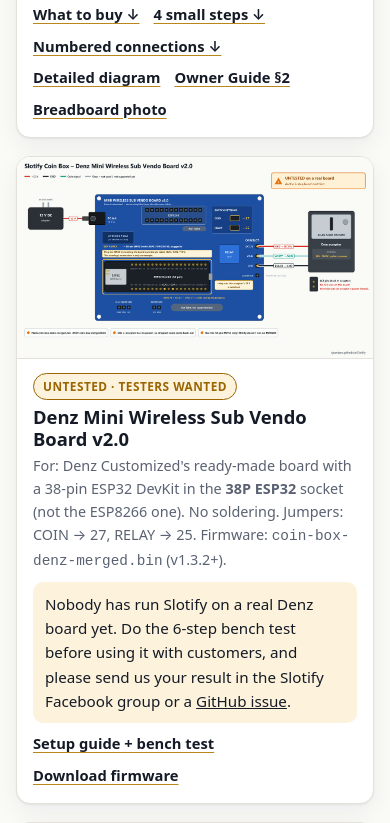
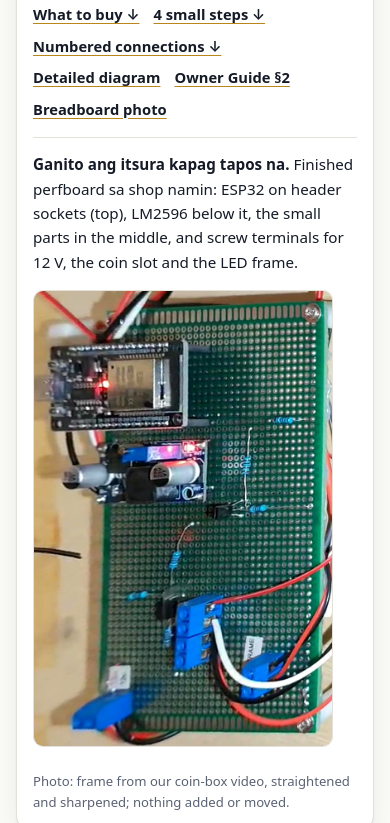
Before and after one commit to rjcantare/Slotify, a plain HTML site: page docs/wiring.html in a window 390 px wide. Shown: the part 926-1749 px from the top of the page. Drawn offline with Linux system fonts and the light colour scheme.

Commit message:
Show the finished perfboard next to the wiring
Add a photo of our finished hand-wired coin box board ("Ganito ang itsura
kapag tapos na"): a frame from the coin-box video, straightened with a
perspective correction, denoised, sharpened and colour-corrected. No
generative edits; nothing added or moved. 720x1100 JPG, ~186 KB.

Shown in the hand-wired card on wiring.html (beside the caption on
desktop, stacked on phones), Owner Guide §2, the perfboard build task,
and linked from the README.

Co-Authored-By: Claude Opus 5.5 <noreply@anthropic.com>

```diff
--- a/docs/wiring.html
+++ b/docs/wiring.html
@@ -108,6 +108,12 @@ footer{padding:36px 0;color:var(--muted);font-size:.9rem}
 .links{display:flex;flex-wrap:wrap;gap:8px 14px;font-size:.92rem;font-weight:600}
 .links a{color:var(--text);text-decoration:underline;text-decoration-color:var(--gold-deep);text-underline-offset:3px}
 .tester{background:var(--warn-bg);border-radius:10px;padding:10px 12px;font-size:.92rem;margin:4px 0 10px}
+figure.done{margin:16px 0 0;padding-top:14px;border-top:1px solid var(--line);display:grid;grid-template-columns:1fr 260px;gap:16px;align-items:start}
+figure.done figcaption{font-size:.95rem;grid-column:1;grid-row:1}
+figure.done a{grid-column:2;grid-row:1 / span 2;display:block}
+figure.done img{width:100%;height:auto;border-radius:10px;border:1px solid var(--line)}
+figure.done .photo-note{grid-column:1;grid-row:2;margin:0;font-size:.82rem;color:var(--muted)}
+@media (max-width:600px){figure.done{grid-template-columns:1fr}figure.done figcaption,figure.done a,figure.done .photo-note{grid-column:1;grid-row:auto}figure.done a{max-width:300px}}
 h2.part{font-size:1.5rem;margin:40px 0 0;padding-top:8px}
 
 /* shopping checklist */
@@ -180,6 +186,11 @@ ul.tools-list input{width:18px;height:18px;accent-color:var(--gold-deep);vertica
           <a href="https://github.com/rjcantare/Slotify/blob/main/docs/OWNER-GUIDE.md#2-coin-box-wiring">Owner Guide §2</a>
           <a href="images/S9-esp32-breadboard.png" target="_blank" rel="noopener">Breadboard photo</a>
         </div>
+        <figure class="done" id="finished">
+          <figcaption><b>Ganito ang itsura kapag tapos na.</b> Finished perfboard sa shop namin: ESP32 on header sockets (top), LM2596 below it, the small parts in the middle, and screw terminals for 12 V, the coin slot and the LED frame.</figcaption>
+          <a href="images/finished-perfboard.jpg" target="_blank" rel="noopener"><img src="images/finished-perfboard.jpg" alt="Finished hand-wired coin box board on green perfboard: ESP32 on header sockets at the top, LM2596 buck converter below, resistors, EL817 and 2N2222A in the middle, blue screw terminals for 12 V, the coin slot and the LED frame at the bottom" width="720" height="1100" loading="lazy"></a>
+          <p class="photo-note">Photo: frame from our coin-box video, straightened and sharpened; nothing added or moved.</p>
+        </figure>
       </div>
     </article>
 
```
Also changed, not shown: docs/images/finished-perfboard.jpg (added), 3 other files.
